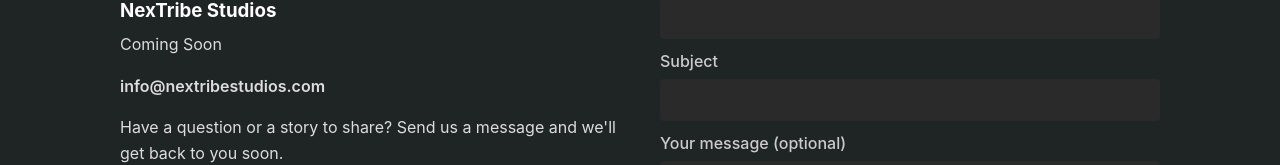
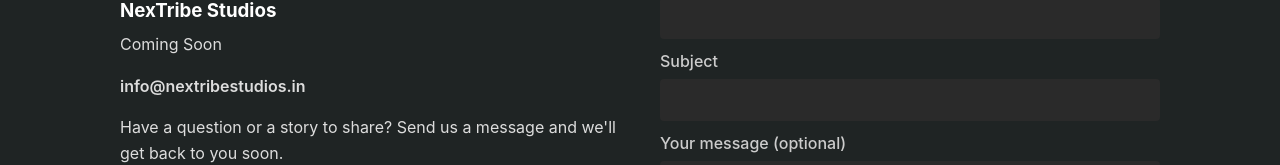
Before and after one commit to DevPathak/NexTribe, a React (Vite) app: page /contact in a window 1280 px wide. Shown: the part 273-438 px from the top of the page. Built offline with nearby package versions, Linux system fonts and the light colour scheme.

Commit message:
changed the email id on contact  page

```diff
--- a/src/pages/Contact/Contact.tsx
+++ b/src/pages/Contact/Contact.tsx
@@ -79,7 +79,7 @@
         <h3>NexTribe Studios</h3>
         <p>Coming Soon</p>
 
-        <p className="contact-email">info@nextribestudios.com</p>
+        <p className="contact-email">info@nextribestudios.in</p>
 
         <p>Have a question or a story to share? Send us a message and we'll get back to you soon.</p>
 
```
